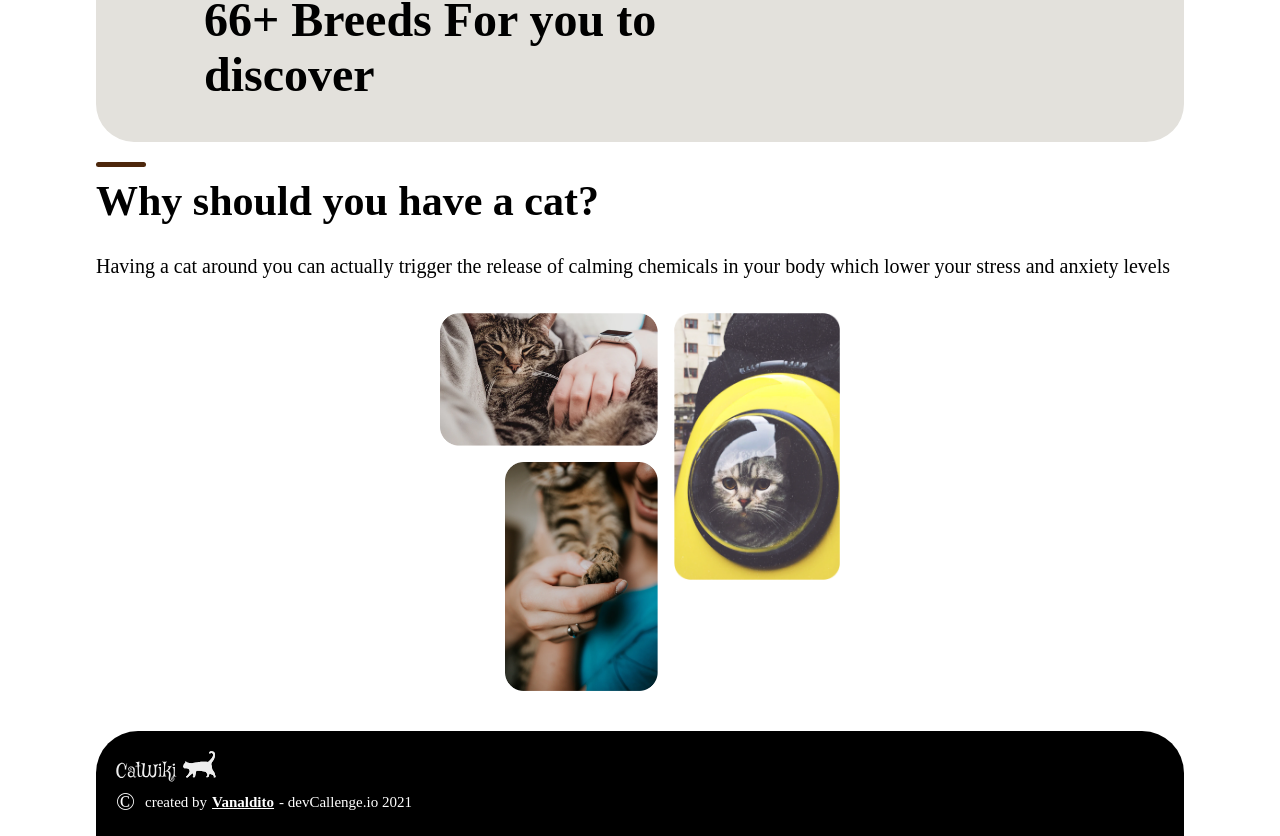
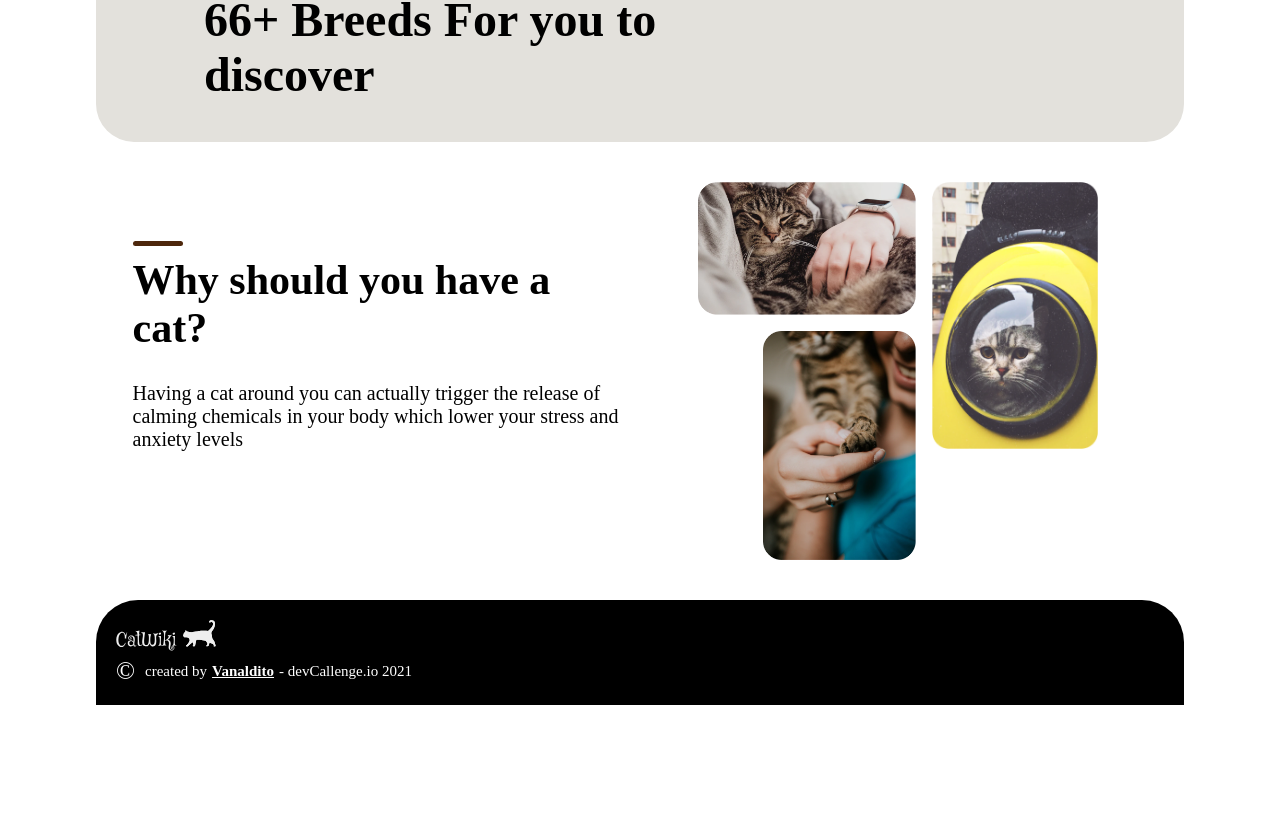
Before and after one commit to Vanaldito/catwiki, a React (Vite) app in the folder client/: page / in a window 1280 px wide. Shown: the part 802-1638 px from the top of the page. After the commit the page ends 1507 px from the top, so only its background shows below. Built offline with nearby package versions, Linux system fonts and the light colour scheme.

Commit message:
feat: make the have a cat section responsive

```diff
--- a/client/src/pages/HomePage/HomePage.css
+++ b/client/src/pages/HomePage/HomePage.css
@@ -3,11 +3,15 @@
 }
 
 .have-a-cat {
-  position: relative;
   margin-top: 35px;
 }
 
-.have-a-cat::after {
+.have-a-cat__title {
+  font-size: 42px;
+  position: relative;
+}
+
+.have-a-cat__title::before {
   content: "";
   display: block;
   position: absolute;
@@ -16,10 +20,6 @@
   border-radius: 5px;
   background-color: #4d270c;
   top: -15px;
-}
-
-.have-a-cat__title {
-  font-size: 42px;
 }
 
 .have-a-cat__reasons {
@@ -55,3 +55,15 @@
     padding: 26px 96px 0;
   }
 }
+
+@media (min-width: 1000px) {
+  .have-a-cat {
+    display: grid;
+    align-items: center;
+    grid-template-columns: repeat(2, min(50%, 500px));
+    gap: 15px;
+    margin: 0 auto;
+    justify-content: center;
+    margin-top: 5px;
+  }
+}
--- a/client/src/pages/HomePage/HomePage.tsx
+++ b/client/src/pages/HomePage/HomePage.tsx
@@ -8,11 +8,13 @@ export default function HomePage() {
       <Navbar />
       <Header />
       <section className="have-a-cat">
-        <h2 className="have-a-cat__title">Why should you have a cat?</h2>
-        <p className="have-a-cat__reasons">
-          Having a cat around you can actually trigger the release of calming
-          chemicals in your body which lower your stress and anxiety levels
-        </p>
+        <div>
+          <h2 className="have-a-cat__title">Why should you have a cat?</h2>
+          <p className="have-a-cat__reasons">
+            Having a cat around you can actually trigger the release of calming
+            chemicals in your body which lower your stress and anxiety levels
+          </p>
+        </div>
         <div className="have-a-cat__images">
           {[2, 3, 1].map(number => (
             <img
```
